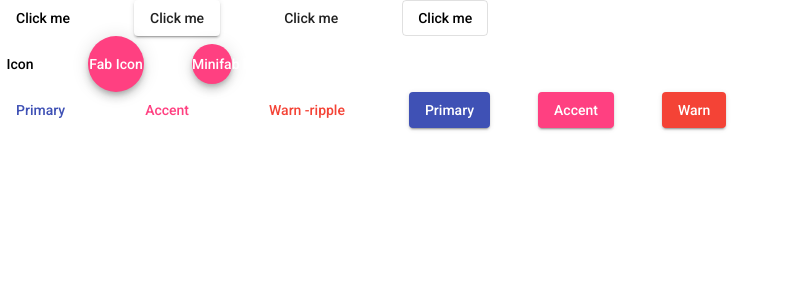
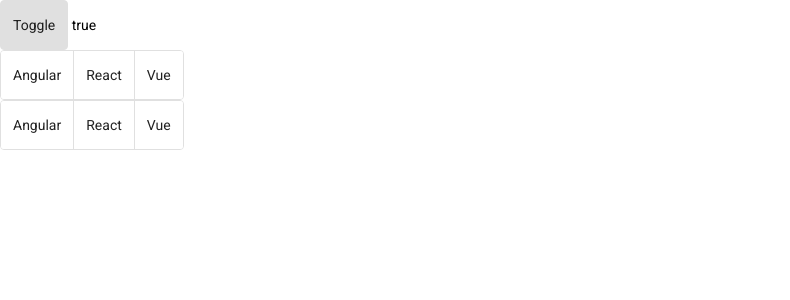
Before and after one commit to kadartibi/angular-material-demo, an Angular app: page / in a window 1280 px wide. Shown: the top 300 px of the page, without its empty margins (0-790 px from the left). Built offline with nearby package versions, Linux system fonts and the light colour scheme.

Commit message:
Buttontoggle element

```diff
--- a/src/app/app.component.html
+++ b/src/app/app.component.html
@@ -1,20 +1,20 @@
 <div>
-  <button mat-button>Click me</button>
-  <button mat-raised-button>Click me</button>
-  <button mat-flat-button>Click me</button>
-  <button mat-stroked-button>Click me</button>
+  <mat-button-toggle #toggleBtn checked disableRipple> Toggle </mat-button-toggle>
+  {{toggleBtn.checked}}
 </div>
 <div>
-  <button mat-icon-button>Icon</button>
-  <button mat-fab>Fab Icon</button>
-  <button mat-mini-fab>Minifab icon</button>
+    <mat-button-toggle-group #toggleGroup="matButtonToggleGroup" >
+        <mat-button-toggle value="angular">Angular</mat-button-toggle>
+        <mat-button-toggle value="react">React</mat-button-toggle>
+        <mat-button-toggle value="vue">Vue</mat-button-toggle>
+    </mat-button-toggle-group>
+    {{ toggleGroup.value }}
 </div>
-
 <div>
-  <button color="primary" mat-button>Primary</button>
-  <button color="accent" mat-button>Accent</button>
-  <button color="warn" disableRipple mat-button>Warn -ripple</button>
-  <button color="primary" mat-raised-button>Primary</button>
-  <button color="accent" mat-raised-button>Accent</button>
-  <button color="warn" mat-raised-button>Warn</button>
+    <mat-button-toggle-group #toggleGroup2="matButtonToggleGroup" multiple>
+        <mat-button-toggle value="angular">Angular</mat-button-toggle>
+        <mat-button-toggle value="react">React</mat-button-toggle>
+        <mat-button-toggle value="vue">Vue</mat-button-toggle>
+    </mat-button-toggle-group>
+    {{ toggleGroup2.value }}
 </div>
--- a/src/app/material/material.module.ts
+++ b/src/app/material/material.module.ts
@@ -1,9 +1,11 @@
 import { NgModule } from '@angular/core';
-import { MatButtonModule } from '@angular/material/button';
+import { MatButtonModule,  } from '@angular/material/button';
+import { MatButtonToggleModule } from '@angular/material/button-toggle';
 
 
 const MaterialComponents = [
-  MatButtonModule
+  MatButtonModule,
+  MatButtonToggleModule
 ];
 
 @NgModule({
```
